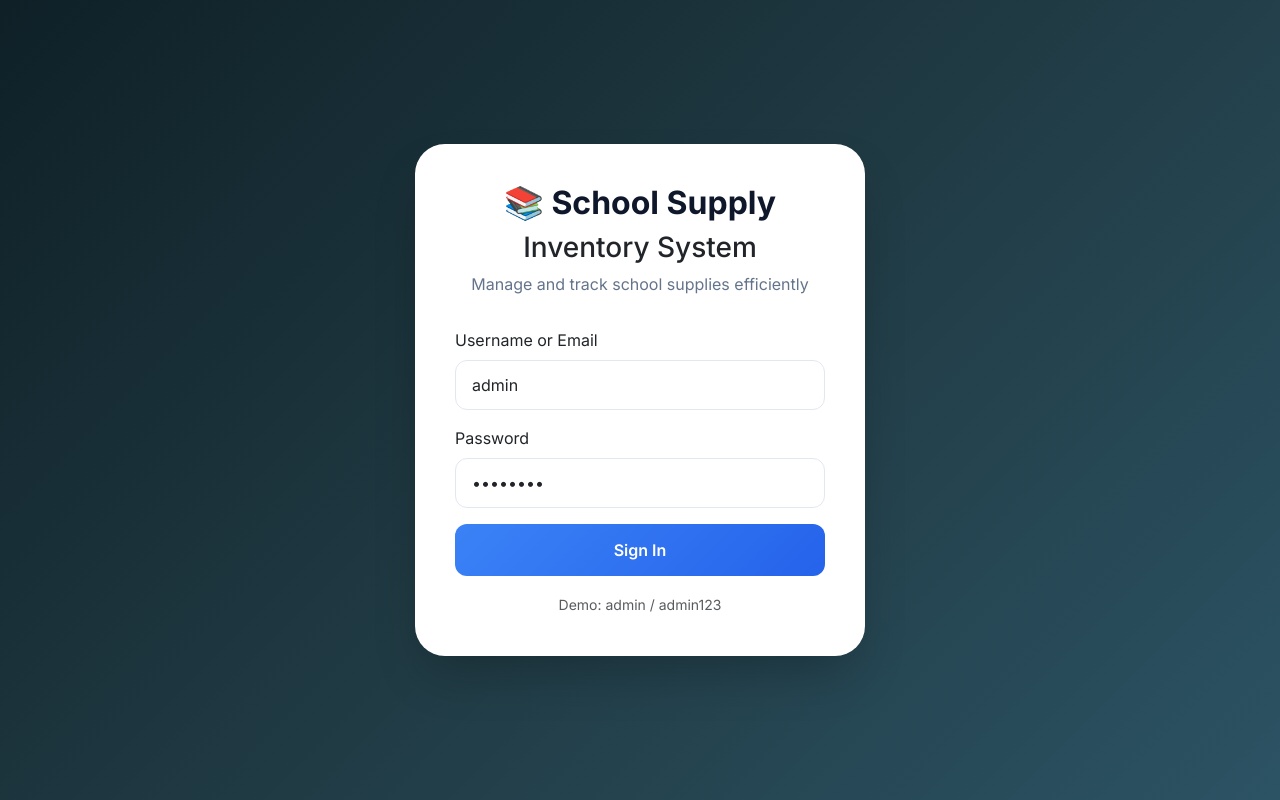
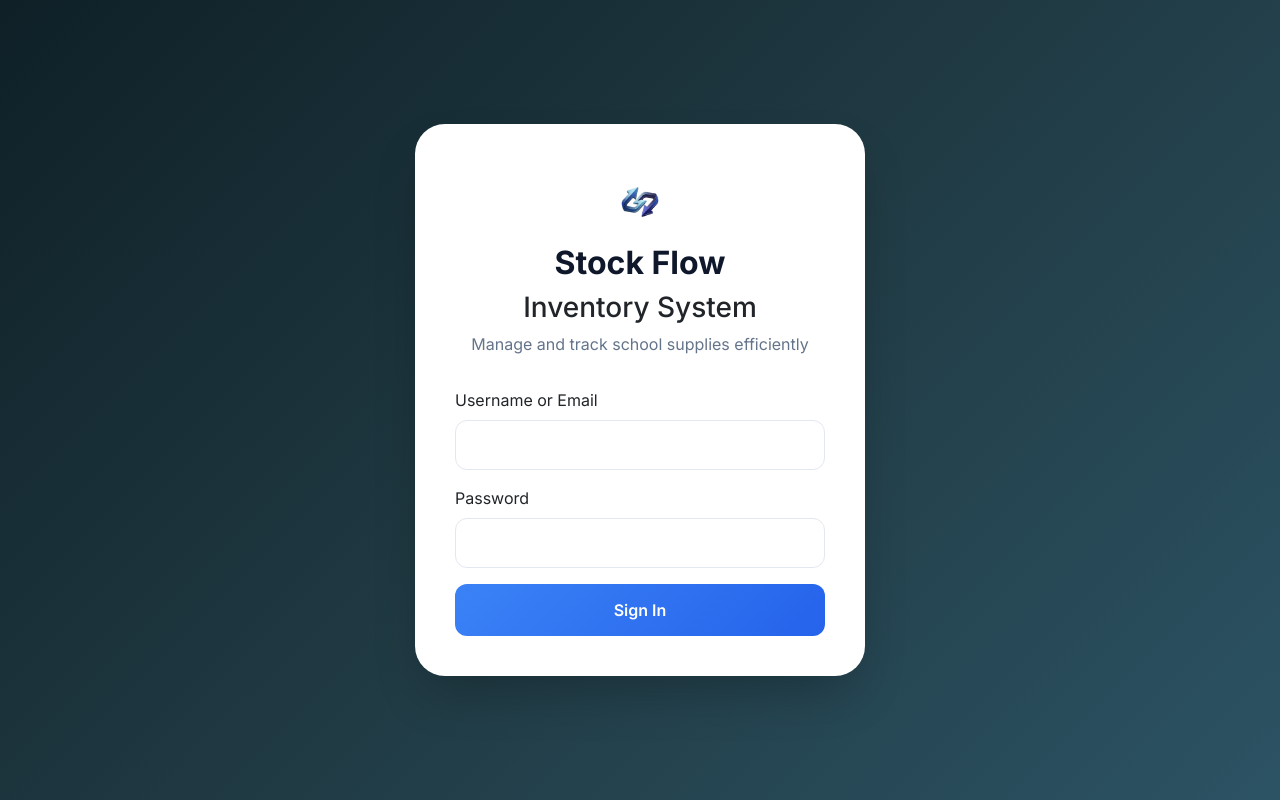
Before and after one commit to rensdex/STOCKFLOW-CASE-STUDY, a PHP site: page /login.php in a window 1280 px wide. Run offline with PHP 8.4, Linux system fonts and the light colour scheme.

Commit message:
eto ha latest na lates na

```diff
--- a/frontend/includes/header.php
+++ b/frontend/includes/header.php
@@ -145,6 +145,7 @@ $base_path = '';
             <div class="logo-wrapper">
                 <div class="sidebar-brand">
                     <h3>
+
                         <span class="stock">STOCK</span><span class="flow">FLOW</span>
                     </h3>
                 </div>
--- a/login.php
+++ b/login.php
@@ -70,7 +70,9 @@ unset($_SESSION['login_error']);
 <body>
     <div class="login-card">
         <div class="login-header">
-            <h1>📚 School Supply</h1>
+            <img src="frontend/assets/images/logo3.png" alt="logo" style="width: 80px; height: 80px; border-radius: 50%; object-fit: cover;">
+
+            <h1> Stock Flow</h1>
             <h3 class="mt-2">Inventory System</h3>
             <p>Manage and track school supplies efficiently</p>
         </div>
@@ -83,17 +85,15 @@ unset($_SESSION['login_error']);
             <input type="hidden" name="csrf_token" value="<?php echo generateCSRFToken(); ?>">
             <div class="mb-3">
                 <label class="form-label">Username or Email</label>
-                <input type="text" name="username" class="form-control" required placeholder="admin" value="admin">
+                <input type="text" name="username" class="form-control" required placeholder="" value="">
             </div>
             <div class="mb-3">
                 <label class="form-label">Password</label>
-                <input type="password" name="password" class="form-control" required placeholder="••••••" value="admin123">
+                <input type="password" name="password" class="form-control" required placeholder="" value="">
             </div>
             <button type="submit" class="btn-login">Sign In</button>
         </form>
-        <div class="text-center mt-3">
-            <small class="text-muted">Demo: admin / admin123</small>
-        </div>
+
     </div>
 </body>
 </html>
```
